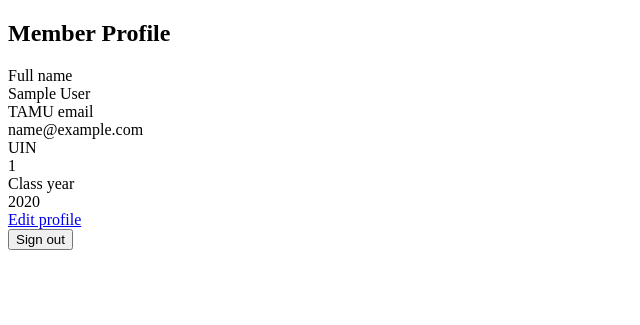
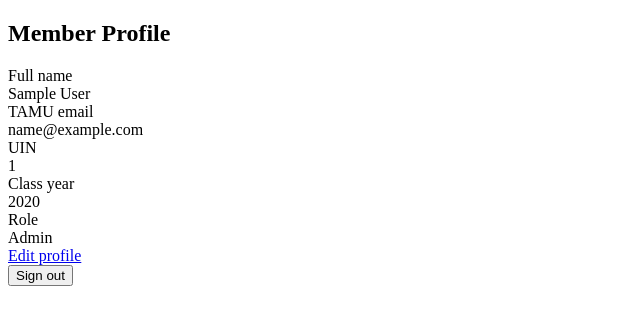
Before and after one commit to loganjaure/BSC, a Rails app: page /members/1 in a window 1280 px wide. Shown: the part 26-351 px from the top of the page, without its empty margins (0-640 px from the left). Run offline with Rails 7, Linux system fonts and the light colour scheme; a user stored in the database is signed in; tables that the repository leaves empty hold one stand-in row (values such as "Sample post"); some libraries are stand-ins or nearby versions.

Commit message:
added admin role and made visible on user profile

```diff
--- /dev/null
+++ b/app/controllers/admin_controller.rb
@@ -0,0 +1,4 @@
+class AdminController < ApplicationController
+  def index
+  end
+end
--- /dev/null
+++ b/app/helpers/admin_helper.rb
@@ -0,0 +1,2 @@
+module AdminHelper
+end
--- /dev/null
+++ b/app/views/admin/index.html.erb
@@ -0,0 +1,2 @@
+<h1>Admin</h1>
+<p>admin</p>
--- a/app/views/members/show.html.erb
+++ b/app/views/members/show.html.erb
@@ -22,6 +22,11 @@
       <div class="bsc-label">Class year</div>
       <div><%= display_or_not_provided(@member.class_year) %></div>
     </div>
+
+    <div class="bsc-row">
+      <div class="bsc-label">Role</div>
+      <div><%= display_or_not_provided(@member.is_admin ? "Admin" : "Member") %></div>
+    </div>
   </div>
 
   <div class="bsc-actions">
--- a/config/routes.rb
+++ b/config/routes.rb
@@ -1,6 +1,7 @@
 # frozen_string_literal: true
 
 Rails.application.routes.draw do
+  get "admin/index"
   # Define your application routes per the DSL in https://guides.rubyonrails.org/routing.html
 
   root "home#index"
@@ -17,6 +18,7 @@ Rails.application.routes.draw do
   resources :appeals, only: [ :index ]
 
   get "/dashboard", to: "dashboard#show", as: :dashboard
+  get "/admin", to: "admin#index", as: :admin
 
   # Member profile routes (show, edit, update)
   resources :members, only: [ :show, :edit, :update ]
--- a/db/migrate/20260921184303_create_members.rb
+++ b/db/migrate/20260921184303_create_members.rb
@@ -7,7 +7,7 @@ class CreateMembers < ActiveRecord::Migration[8.0]
       t.string :tamu_email
       t.string :name
       t.integer :class_year
-      t.boolean :is_admin
+      t.boolean :is_admin, default: false, null:false
       t.string :standing
 
       t.timestamps
--- /dev/null
+++ b/db/migrate/20260926042507_set_is_admin_default.rb
@@ -0,0 +1,6 @@
+class SetIsAdminDefault < ActiveRecord::Migration[8.0]
+  def change
+    change_column_default :members, :is_admin, false
+    change_column_null :members, :is_admin, false, false
+  end
+end
```
Also changed, not shown: spec/helpers/admin_helper_spec.rb (added, +15 -0 lines), spec/requests/admin_spec.rb (added, +11 -0 lines), spec/views/admin/index.html.erb_spec.rb (added, +5 -0 lines), db/schema.rb, 1 other file.
